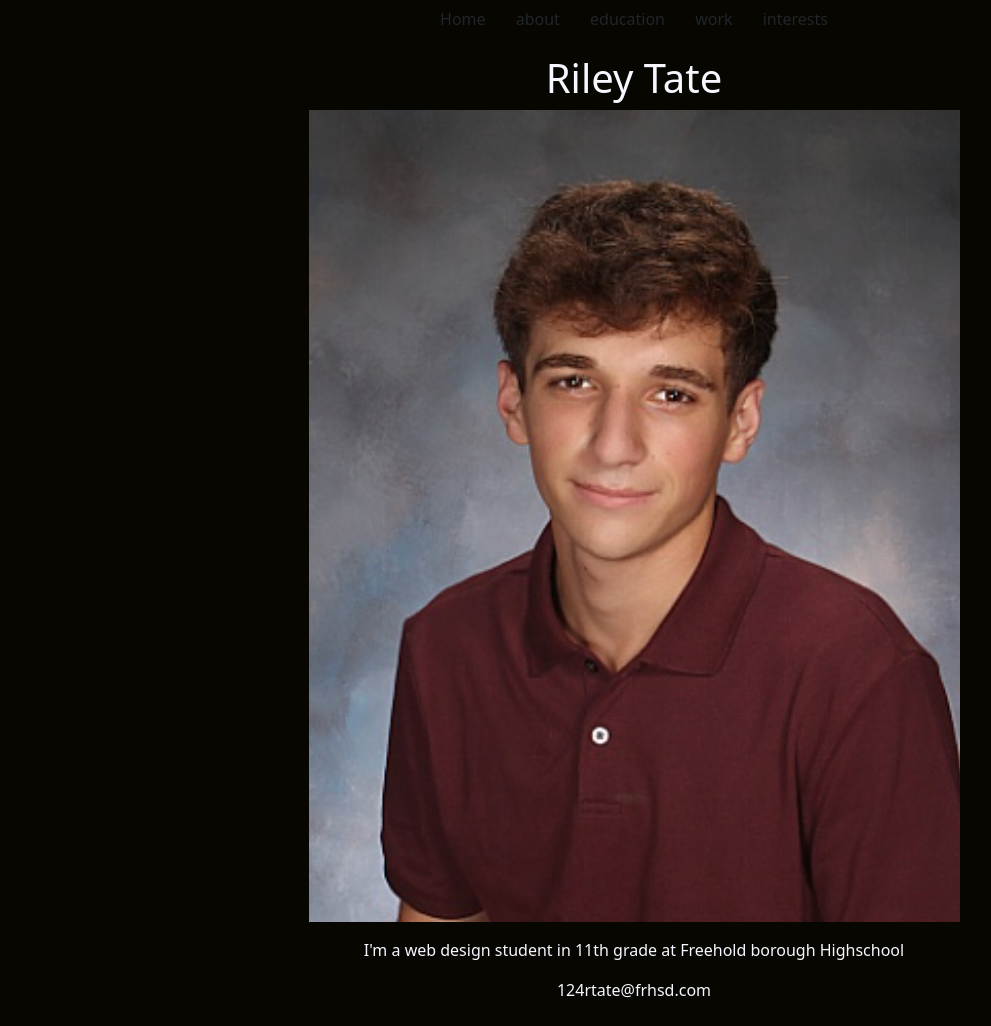
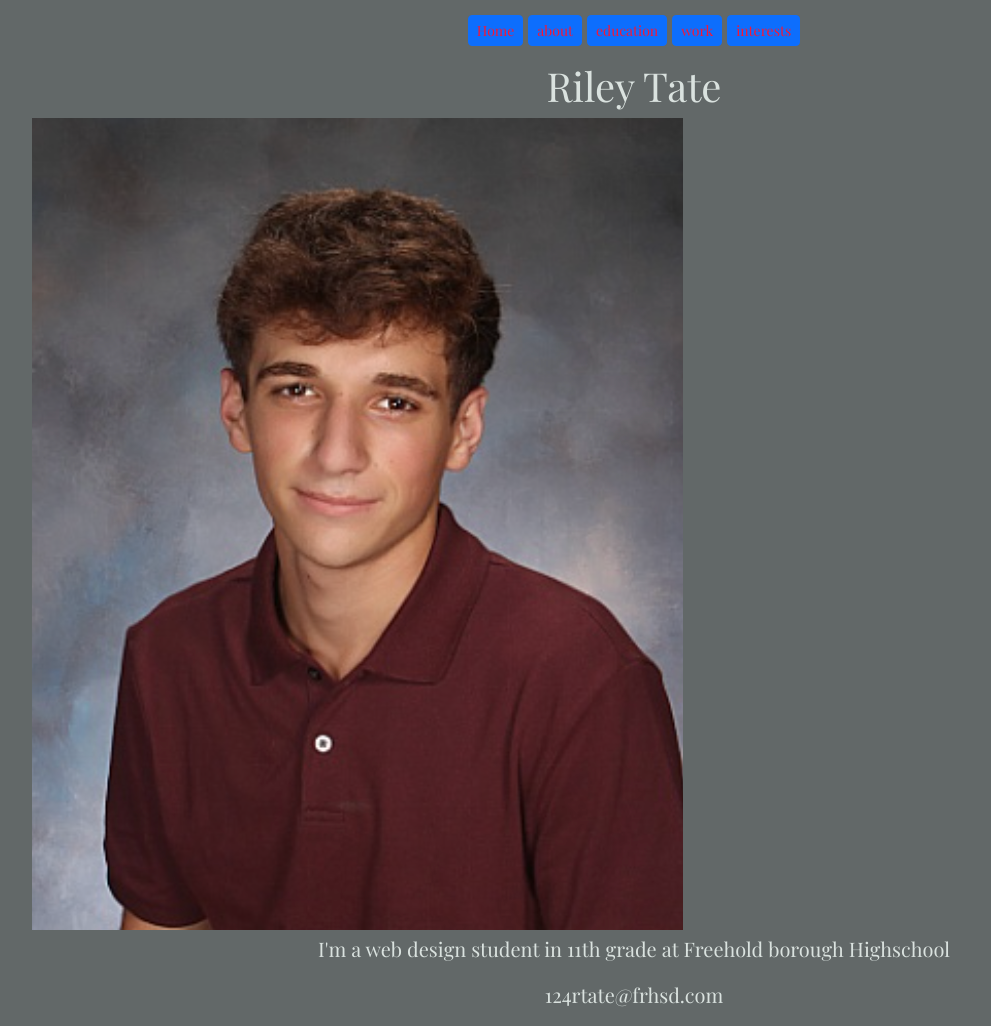
Before and after one commit to RileyT420/Portfolio-22-23, a plain HTML site: page index.html in a window 1280 px wide. Shown: the whole page, without its empty margins (6-997 px from the left). Drawn offline with nearby package versions, Linux system fonts and the light colour scheme; a web font is replaced by a local one.

Commit message:
Changed colors, helped layout, and font

```diff
--- a/index.html
+++ b/index.html
@@ -6,26 +6,30 @@
     <meta name="viewport" content="width=device-width, initial-scale=1">
     <title>Bootstrap demo</title>
     <link href="https://cdn.jsdelivr.net/npm/bootstrap@5.2.3/dist/css/bootstrap.min.css" rel="stylesheet" integrity="sha384-rbsA2VBKQhggwzxH7pPCaAqO46MgnOM80zW1RWuH61DGLwZJEdK2Kadq2F9CUG65" crossorigin="anonymous">
+    <link rel="preconnect" href="https://fonts.googleapis.com">
+    <link rel="preconnect" href="https://fonts.gstatic.com" crossorigin>
+    <link href="https://fonts.googleapis.com/css2?family=Climate+Crisis&family=Playfair+Display&display=swap" rel="stylesheet">
   </head>
-  <body style="background-color:#070600">
+  <link rel="stylesheet" href="style.css">
+  <body style="background-color:#626868">
 
-    <div class="flex-container text-center">
+    <div style="color:#DAE2DF;" class="flex-container text-center">
 
 <div class="a">
-  <p> <a class="btn"  href="index.html">Home</a> <a class="btn"  href="about.html">about</a> <a class="btn"  href="education.html">education</a> <a class="btn"  href="work.html">work</a> <a class="btn"  href="interest.html">interests</a> </p>
+  <p> <a class="btn btn-primary btn-sm"  href="index.html">Home</a> <a class="btn btn-primary btn-sm"  href="about.html">about</a> <a class="btn btn-primary btn-sm"  href="education.html">education</a> <a class="btn btn-primary btn-sm"  href="work.html">work</a> <a class="btn btn-primary btn-sm"  href="interest.html">interests</a> </p>
+
+<div class="h1">
+  <h1 style="color:#DAE2DF">Riley Tate</h1>
+
 </div>
 
-<div class="h1 img">
-  <h1 style="color:#f7f7ff">Riley Tate</h1>
-
-</div>
-<div class="img">  <p><img src="img/image.png" alt=""></p></div>
+<div class="row">  <p class="img"><img src="img/image.png" alt=""></p></div>
 
 <div class="j">
-  <p style="color:#f7f7ff"> I'm a web design student in 11th grade at Freehold borough Highschool</p>
+  <p style="color:#DAE2DF"> I'm a web design student in 11th grade at Freehold borough Highschool</p>
 </div>
 <div class="g">
-  <p style="color:#f7f7ff"> 124rtate@frhsd.com</p>
+  <p style="color:#DAE2DF"> 124rtate@frhsd.com</p>
 
 </div>
 
--- a/style.css
+++ b/style.css
@@ -1,18 +1,17 @@
 .flex-container{
     display: flex;
     flex-direction: column;
-
-    height: 70vh;
-    width: 70vw;
-     padding-left: 4%;
-     padding-right: 4%;
-     padding-top: 2%;
+      color: #DAE2DF;
+    padding-top: 1%;
+    padding-left: 3%;
+    padding-right: 3%;
+     font-family: 'Climate Crisis', cursive;
+     font-family: 'Playfair Display', serif;
 
     }
     .a {
       font-size: 20px;
-      align-self: flex-end;
-
+      justify-content: center;
     }
     a:link{
       color: #f71735;
@@ -22,63 +21,10 @@
       color: #f71735;
     }
     a:hover{
-      color: #279AF1;
+      color: #9A031E;
     }
-    .h1 {
-    font-size: 50px;
-    align-self: center;
-    color: #f7f7ff;
+
+    .img{
+      height: 100vh;
+      width: 50vw;
     }
-    .j{
-      font-size: 40px;
-    align-self:center;
-    color: #f7f7ff;
-    }
-    .s{
-      align-self: center;
-    color: #f7f7ff;
-    }
-    .g{
-    align-self: flex-end;
-    align-items: flex-end;
-    color: #f7f7ff;
-    }
-    .flex-container{
-      display: flex;
-      flex-direction: column;
-      color: #070600;
-      height: 98vh;
-      width: 98vw;
-    }
-    .h2{
-      font-size: 50px;
-      align-self: center;
-    }
-    .p{
-      align-self: center;
-      font-size: 20px;
-    }
-    .h3{
-      align-self: center;
-      font-size: 60px;
-    }
-    .p2{
-    align-self: center;
-    font-size: 20px;
-    }
-    .h4{
-    align-self: center;
-    font-size: 75px;
-    }
-    .p3{
-    align-self: center;
-    font-size: 20px;
-    }
-    .h5{
-    font-size: 75px;
-    align-self: center;
-    }
-    .p4{
-    align-self: center;
-    font-size: 20px;
-    }
```
Also changed, not shown: about.html (+7 -4 lines), education.html (+7 -4 lines), home.html (+2 -2 lines), interest.html (+7 -4 lines), work.html (+7 -4 lines).
